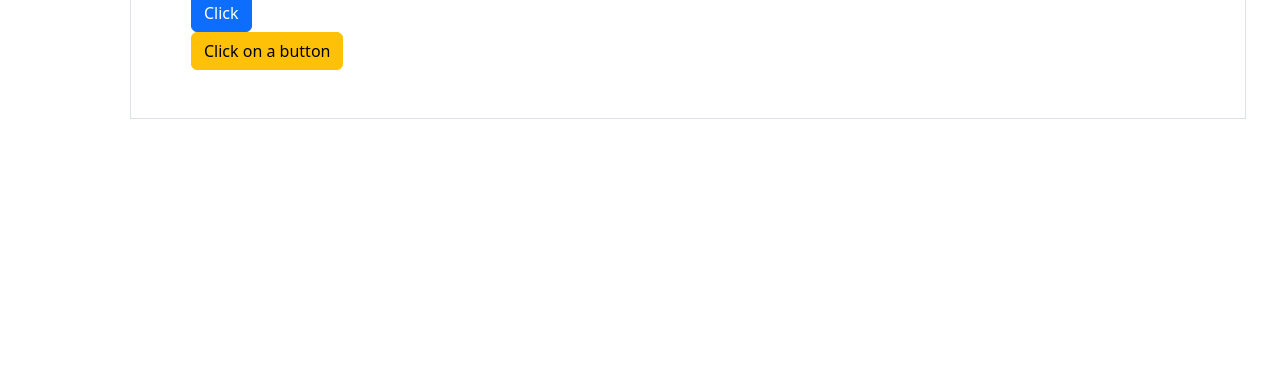
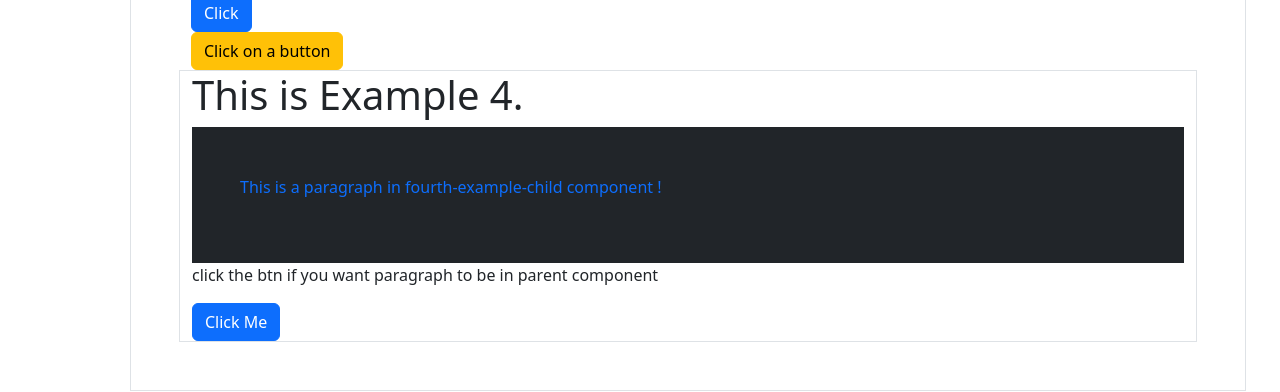
Before and after one commit to ogi62/ExchDataBetwComponents, an Angular app: page /exampleViewChild in a window 1280 px wide. Shown: the part 541-933 px from the top of the page. Before the commit the page ends 800 px from the top, so only its background shows below. Built offline with nearby package versions, Linux system fonts and the light colour scheme.

Commit message:
made example 4 with viewChild

```diff
--- a/src/app/exampleviewChild/exampleviewChild.component.html
+++ b/src/app/exampleviewChild/exampleviewChild.component.html
@@ -2,4 +2,5 @@
     <parent-app></parent-app>
     <link-view-child></link-view-child>
     <button-example></button-example>
+    <fourth-example></fourth-example>
 </div>
--- a/src/app/exampleviewChild/exampleviewChild.module.ts
+++ b/src/app/exampleviewChild/exampleviewChild.module.ts
@@ -6,6 +6,8 @@ import { GalleryChildComponent } from "./galleryChild/galleryChild.component";
 import { ParentAppComponent } from "./parentApp/parentApp.component";
 import { LinkViewChildComponent } from './linkViewChild/link-view-child/link-view-child.component';
 import { ButtonExampleComponent } from './buttonExample/button-example/button-example.component';
+import { FourthExampleComponent } from './fourth-example/fourth-example.component';
+import { FourthExampleChildComponent } from './fourth-example/components/fourth-example-child/fourth-example-child.component';
 
 @NgModule({
     declarations:[
@@ -13,7 +15,9 @@ import { ButtonExampleComponent } from './buttonExample/button-example/button-ex
         GalleryChildComponent,
         ParentAppComponent,
         LinkViewChildComponent,
-        ButtonExampleComponent
+        ButtonExampleComponent,
+        FourthExampleComponent,
+        FourthExampleChildComponent
     ],
     imports: [
         CommonModule,
--- /dev/null
+++ b/src/app/exampleviewChild/fourth-example/components/fourth-example-child/fourth-example-child.component.html
@@ -0,0 +1,3 @@
+<div class="bg-dark p-5">
+    <p #p class="text-primary">This is  a paragraph in fourth-example-child component !</p>
+</div>
--- /dev/null
+++ b/src/app/exampleviewChild/fourth-example/components/fourth-example-child/fourth-example-child.component.ts
@@ -0,0 +1,21 @@
+import { Component, ElementRef, OnInit, ViewChild } from '@angular/core';
+
+@Component({
+  selector: 'fourth-example-child',
+  templateUrl: './fourth-example-child.component.html',
+  styleUrls: ['./fourth-example-child.component.css']
+})
+export class FourthExampleChildComponent implements OnInit {
+  @ViewChild('p') parRef: ElementRef;
+
+  constructor() { }
+
+  ngOnInit(): void {
+  }
+
+  changeColor() {
+    //because of bootstrap class text-primary
+    this.parRef.nativeElement.className = "";
+    this.parRef.nativeElement.style.color = 'black';
+  }
+}
--- /dev/null
+++ b/src/app/exampleviewChild/fourth-example/fourth-example.component.html
@@ -0,0 +1,7 @@
+<div class="container border">
+    <h1>This is Example 4.</h1>
+    <fourth-example-child></fourth-example-child>
+    <p>click the btn if you want paragraph to be in parent component</p>
+    <button class="btn btn-primary" (click)="sendPfromChildToParent()">Click Me</button>
+    {{parentText}}
+</div>
--- /dev/null
+++ b/src/app/exampleviewChild/fourth-example/fourth-example.component.ts
@@ -0,0 +1,24 @@
+import { Component, ElementRef, OnInit, ViewChild } from '@angular/core';
+import { FourthExampleChildComponent } from './components/fourth-example-child/fourth-example-child.component';
+
+@Component({
+  selector: 'fourth-example',
+  templateUrl: './fourth-example.component.html',
+  styleUrls: ['./fourth-example.component.css']
+})
+export class FourthExampleComponent implements OnInit {
+  @ViewChild(FourthExampleChildComponent) pRef;
+  parentText: string;
+
+  constructor() { }
+
+  ngOnInit(): void {
+  }
+
+  sendPfromChildToParent() {
+    this.pRef.changeColor();
+    this.parentText = this.pRef.parRef.nativeElement.innerText;
+    // this.pRef.parRef.nativeElement.innerText = '';
+  }
+
+}
```
Also changed, not shown: src/app/exampleviewChild/fourth-example/components/fourth-example-child/fourth-example-child.component.css (added), src/app/exampleviewChild/fourth-example/fourth-example.component.css (added), 2 other files (tests, documents, lock files or other folders).
